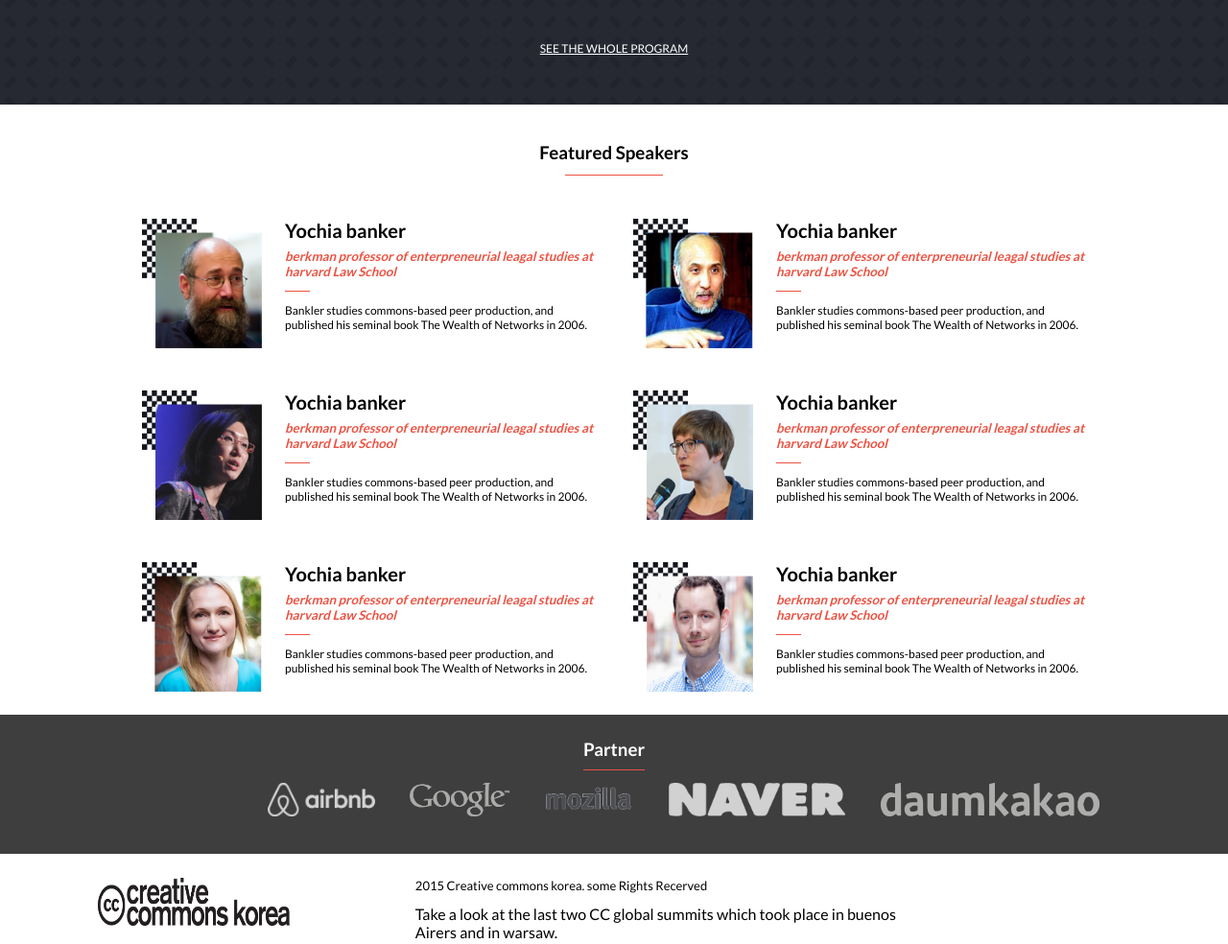
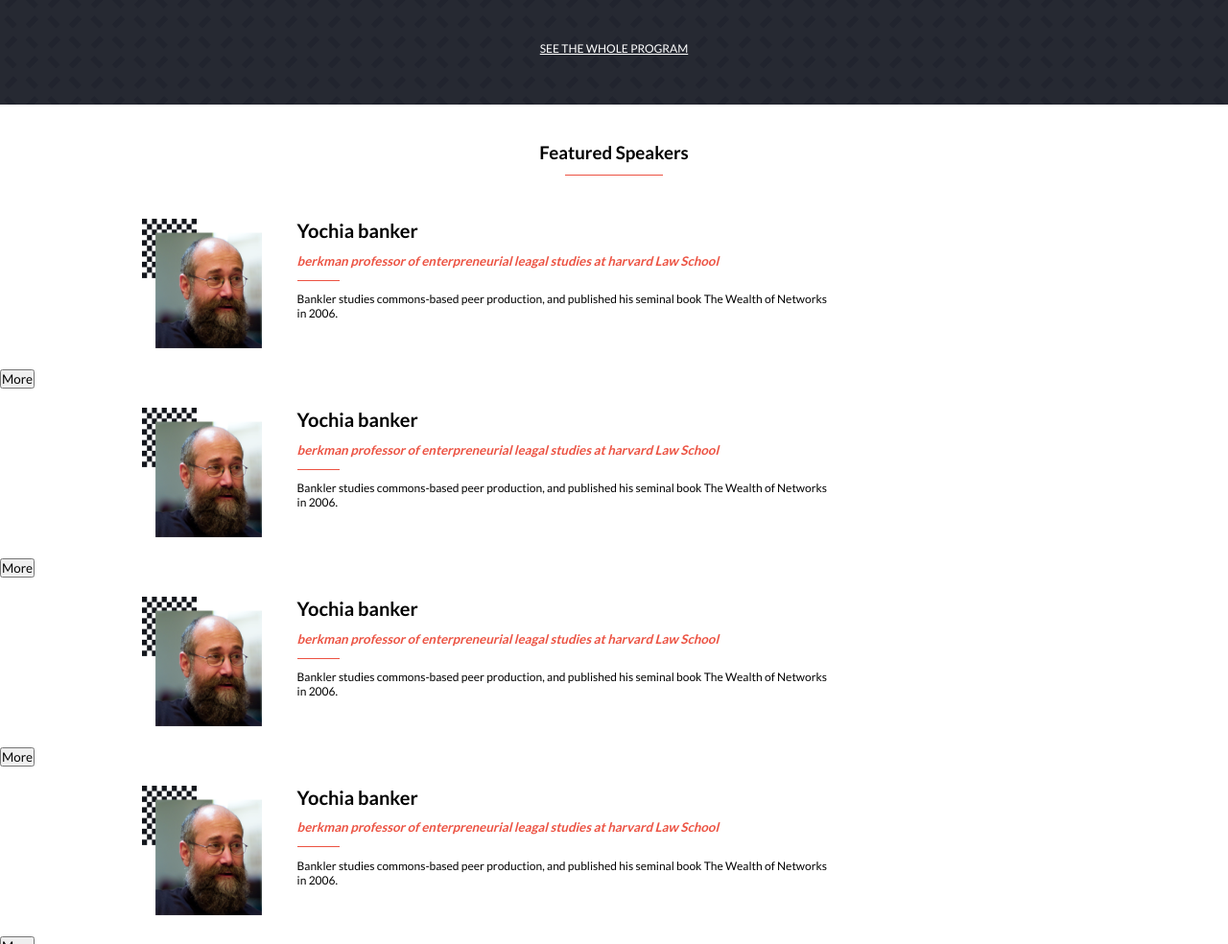
Before and after one commit to smas0900/Capstone_Project, a plain HTML site: page index.html in a window 1280 px wide. Shown: the part 964-1948 px from the top of the page at 96% size. Drawn offline with Linux system fonts and the light colour scheme.

Commit message:
Add speaker section using js

```diff
--- a/index.html
+++ b/index.html
@@ -113,8 +113,11 @@
     <!-- program section end-->
 
     <!--speaker section started-->
-    <section class="speaker">
-        <div class="speaker_heading">
+    <section class="speaker" id="headspeaker">
+
+    </section>
+
+    <!--<div class="speaker_heading">
             <div class="speaker_heading_h">
                 <h3>Featured Speakers</h3>
             </div>
@@ -194,9 +197,11 @@
                     </div>
             </div>
 
-        </div>
-    </section>
-    <!--speaker sec end-->
+        </div>-->
+    <!--speaker sec end
+
+
+    -->
 
         <!--Sponsors section-->
 
--- a/js/speaker.js
+++ b/js/speaker.js
@@ -0,0 +1,84 @@
+const projectsInfo = [
+  {
+    name: 'Yochia banker',
+    imgCard: '/images/base/speaker_01.png',
+    intro: "berkman professor of enterpreneurial leagal studies at harvard Law School",
+    description: "Bankler studies commons-based peer production, and published his seminal book The Wealth of Networks in 2006.",
+  },
+  {
+    name: 'Yochia banker',
+    imgCard: '/images/base/speaker_01.png',
+    intro: "berkman professor of enterpreneurial leagal studies at harvard Law School",
+    description: "Bankler studies commons-based peer production, and published his seminal book The Wealth of Networks in 2006.",
+  },
+  {
+    name: 'Yochia banker',
+    imgCard: '/images/base/speaker_01.png',
+    intro: "berkman professor of enterpreneurial leagal studies at harvard Law School",
+    description: "Bankler studies commons-based peer production, and published his seminal book The Wealth of Networks in 2006.",
+  },
+  {
+    name: 'Yochia banker',
+    imgCard: '/images/base/speaker_01.png',
+    intro: "berkman professor of enterpreneurial leagal studies at harvard Law School",
+    description: "Bankler studies commons-based peer production, and published his seminal book The Wealth of Networks in 2006.",
+  },
+  {
+    name: 'Yochia banker',
+    imgCard: '/images/base/speaker_01.png',
+    intro: "berkman professor of enterpreneurial leagal studies at harvard Law School",
+    description: "Bankler studies commons-based peer production, and published his seminal book The Wealth of Networks in 2006.",
+  },
+  {
+    name: 'Yochia banker',
+    imgCard: '/images/base/speaker_01.png',
+    intro: "berkman professor of enterpreneurial leagal studies at harvard Law School",
+    description: "Bankler studies commons-based peer production, and published his seminal book The Wealth of Networks in 2006.",
+  },
+];
+
+const speak_section = document.getElementById('headspeaker');
+
+const createElementAndAppendToParent = (newElement, className, id, parent,HTMLtext) => {
+  const element = document.createElement(`${newElement}`);
+  element.className = `${className}`;
+  element.id = `${id}`;
+  element.innerHTML =  `${HTMLtext}`;
+  parent.appendChild(element);
+  return element;
+}
+
+const speaker_heading = createElementAndAppendToParent('div','speaker_heading','spe',speak_section,'');
+const speaker_heading_h = createElementAndAppendToParent('div','speaker_heading_h','sp',speaker_heading,'');
+const actual_heading = createElementAndAppendToParent('h3','act_heading','act_heading',speaker_heading_h,'Featured Speakers');
+
+const generateCards = (beginIndex, EndIndex) => {
+  projectsInfo.slice(beginIndex,EndIndex).forEach((project) => {
+    const speaker_sec = createElementAndAppendToParent('div','speaker_sec','speaker_sec',speak_section,'');
+    const speaker_for_desk = createElementAndAppendToParent('div','speaker_for_desk','speaker_for_desk',speaker_sec,'');
+    const speakers_all = createElementAndAppendToParent('div','speakers_all','speakers_all',speaker_for_desk,`<img class="speakerimge" src="${project.imgCard}" alt="speaker">`);
+    const speaker_content = createElementAndAppendToParent('div','speaker_content','speaker_content', speakers_all,'');
+    const speaker_name = createElementAndAppendToParent('h2','speaker_name','speaker_name',speaker_content,`${project.name}`);
+    const speaker_intro = createElementAndAppendToParent('h5','speaker_intro','speaker_intro',speaker_content,`${project.intro}`);
+    const speaker_description = createElementAndAppendToParent('p','speaker_description','speaker_description',speaker_content,`${project.description}`);
+    const mor = createElementAndAppendToParent('button','more_button','more_button',speaker_sec,'More');
+
+  });
+}
+
+const screenSmall = window.matchMedia("(max-width:700px)");
+
+if (screenSmall.matches){
+  generateCards(0,3);
+
+const morcl = document.querySelector('.more_button');
+
+morcl.addEventListener('click' , function(){
+  generateCards(3,6);
+
+  mor.style.display = 'none';
+})
+
+}else{
+  generateCards(0,6);
+}
```
